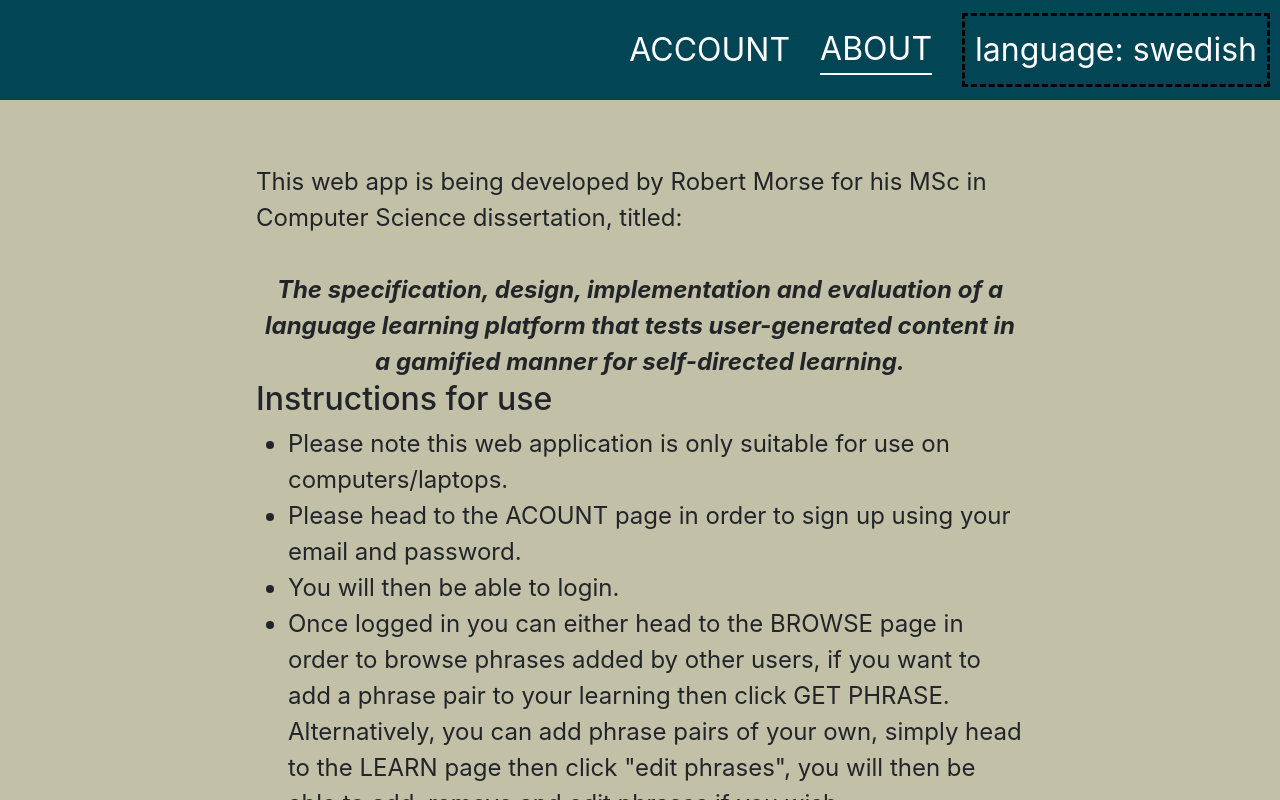
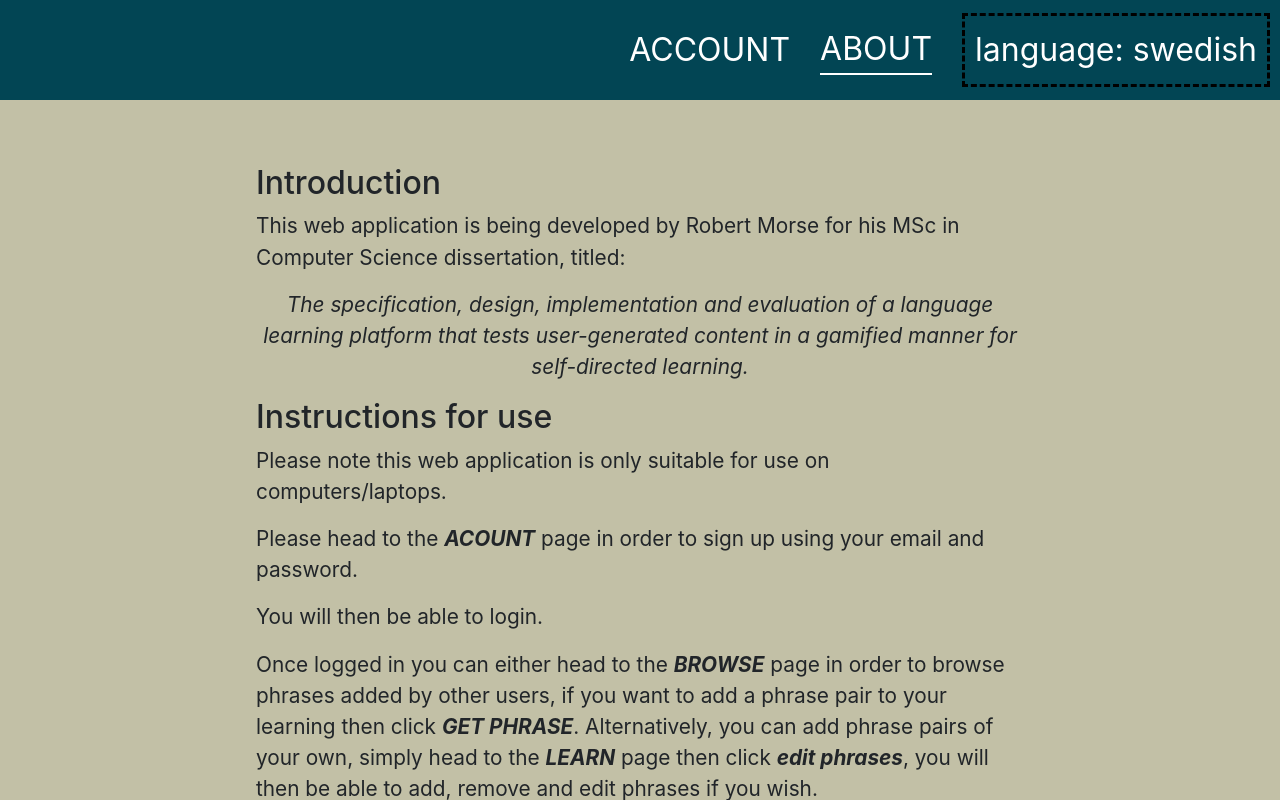
Before and after one commit to Robbie632/mastersDissertation, a React (Create React App) app in the folder frontend/: page / in a window 1280 px wide. Both pictures are taken after a click on the element "ABOUT". Shown: the top 800 px of the page. Built offline with nearby package versions, Linux system fonts and the light colour scheme.

Commit message:
improved look of about page

```diff
--- a/frontend/src/components/About.js
+++ b/frontend/src/components/About.js
@@ -6,43 +6,44 @@ export default function About() {
     <div>
       <div className="about-text">
         <div>
-        <div>
-          This web app is being developed by Robert Morse for his MSc in
+          <h2>Introduction</h2>
+          <p>
+            This web application is being developed by Robert Morse for his MSc in
             Computer Science dissertation, titled:
-          </div>
-          <br></br>
-        <div className="title">
-          The specification, design, implementation and evaluation of a language
-          learning platform that tests user-generated content in a gamified
-          manner for self-directed learning.
-        </div>
+          </p>
+          <p className="title">
+            The specification, design, implementation and evaluation of a language
+            learning platform that tests user-generated content in a gamified
+            manner for self-directed learning.
+          </p>
+
           <h2>Instructions for use</h2>
-          <ul>
-            <li>
+
+            <p>
               Please note this web application is only suitable for use on computers/laptops.
-            </li>
-            <li>
-              Please head to the ACOUNT page in order to sign up using your
+            </p>
+            <p>
+              Please head to the <span>ACOUNT</span> page in order to sign up using your
               email and password.
-            </li>
-            <li>You will then be able to login.</li>
-            <li>
-              Once logged in you can either head to the BROWSE page in order to
+            </p>
+            <p>You will then be able to login.</p>
+            <p>
+              Once logged in you can either head to the <span>BROWSE</span> page in order to
               browse phrases added by other users, if you want to add a phrase
-              pair to your learning then click GET PHRASE. Alternatively, you
-              can add phrase pairs of your own, simply head to the LEARN page
-              then click "edit phrases", you will then be able to add, remove and
+              pair to your learning then click <span>GET PHRASE</span>. Alternatively, you
+              can add phrase pairs of your own, simply head to the <span>LEARN</span> page
+              then click <span>edit phrases</span>, you will then be able to add, remove and
               edit phrases if you wish.
-            </li>
-            <li>
+            </p>
+            <p>
               In order to practise phrase pair translations, simply navigate to
-              the LEARN page and select the category you would like to practise.
-            </li>
-            <li>
-              Please try to rate as many phrases as possible via the BROWSE page,
-              this will help with the analysis of how effective the website was after the study has finished.
-            </li>
-          </ul>
+              the <span>LEARN</span> page and select the category you would like to practise.
+            </p>
+            <p>
+              Please try to rate as many phrases as possible via the <span>BROWSE</span> page,
+              this will help with the analysis of the web application's effectiveness.
+            </p>
+
         </div>
       </div>
     </div>
--- a/frontend/src/styles/about.css
+++ b/frontend/src/styles/about.css
@@ -1,14 +1,22 @@
 .about-text {
   margin: 5% 20%;
-  font-size: 1.5em;
+  font-size: 1.3em;
   text-align: left;
   display: flex;
   flex-direction: column;
   gap:50px;
 }
+.about-text span {
+  font-weight: bold;
+  font-style: italic;
+}
 .title {
   text-align: center;
-  font-weight: bold;
+  font-weight: light;
   font-style: italic;
-
 }
+.about-text .divider {
+  width:100%;
+  border:2px solid black;
+  height:2px;
+}
```
